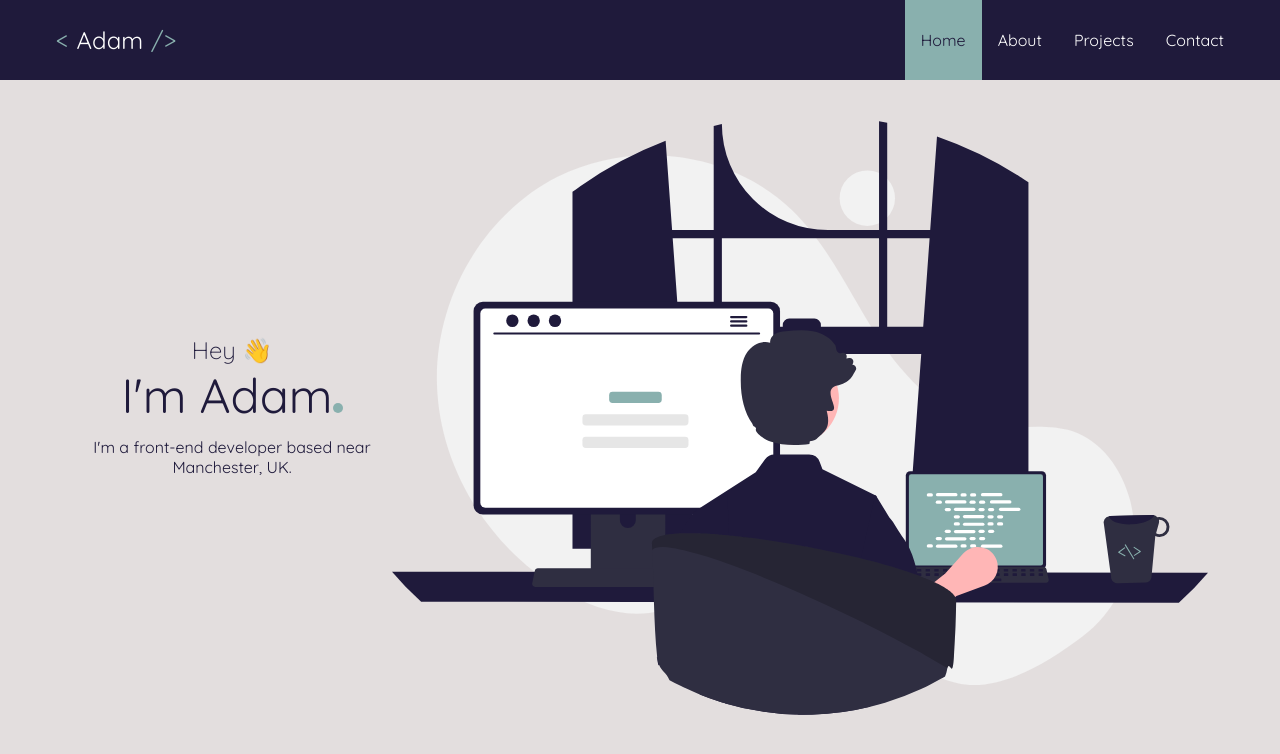
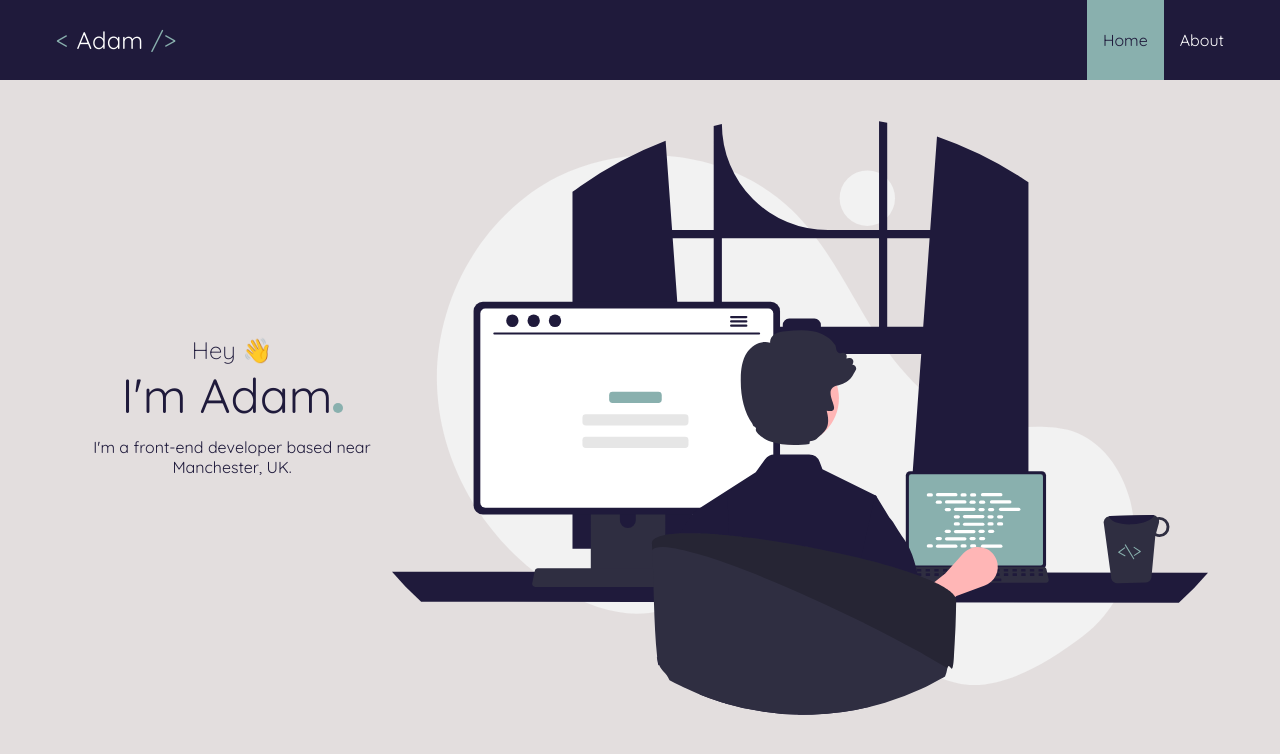
Before and after one commit to adamrutherfordshaw/personal-website, a Next.js app: page / in a window 1280 px wide. Shown: the top 754 px of the page. Built offline with nearby package versions, Linux system fonts and the light colour scheme.

Commit message:
fix: temporarily remove nav routes for initial release

```diff
--- a/src/components/navigation-bar/navigation-bar.tsx
+++ b/src/components/navigation-bar/navigation-bar.tsx
@@ -17,14 +17,14 @@ export const NavigationBar = () => {
       name: "About",
       path: "/about",
     },
-    {
-      name: "Projects",
-      path: "/projects",
-    },
-    {
-      name: "Contact",
-      path: "/contact",
-    },
+    // {
+    //   name: "Projects",
+    //   path: "/projects",
+    // },
+    // {
+    //   name: "Contact",
+    //   path: "/contact",
+    // },
   ];
 
   const toggleDrawer = () => {
```
